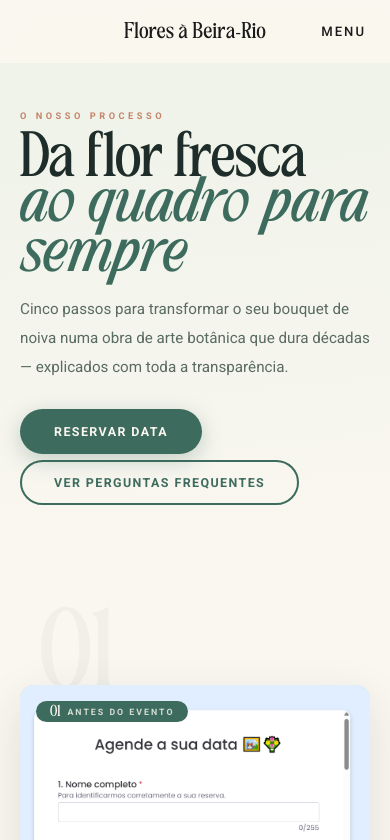
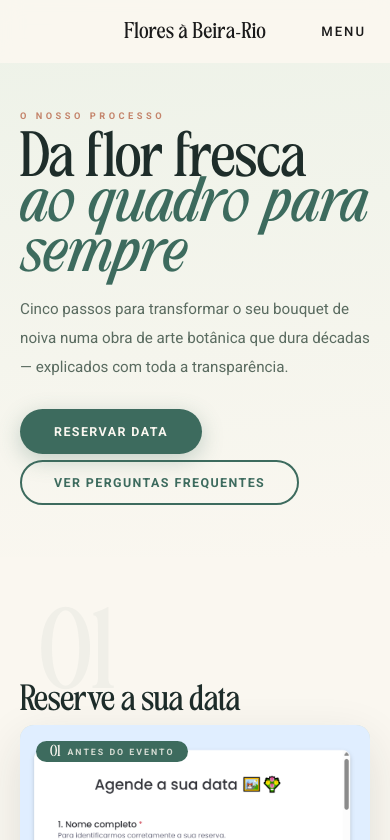
Before and after one commit to floresabeirario/fbr-website, a Next.js app: page /como-funciona in a window 390 px wide. Shown: the top 840 px of the page. Built offline with nearby package versions, Linux system fonts and the light colour scheme.

Commit message:
Update page.js

```diff
--- a/app/como-funciona/page.js
+++ b/app/como-funciona/page.js
@@ -3,7 +3,6 @@
 import { motion } from "framer-motion";
 
 // ─── HowTo Schema ─────────────────────────────────────────────────────────────
-// Aparece nos resultados do Google como rich snippet com os passos numerados
 const HowToSchema = () => (
   <script
     type="application/ld+json"
@@ -86,7 +85,7 @@ const STEPS = [
     n:      "03",
     tag:    "Até 6 meses",
     title:  "Prensagem pétala a pétala",
-    img:    "/passo-3-prensagem.jpg",
+    img:    "/prensa.webp",
     imgAlt: "Pétalas de flores de casamento a serem prensadas artesanalmente em papel botânico",
     body:   "É aqui que acontece a magia — e também a parte que não pode ser apressada. Cada pétala, folha e raminho é prensado individualmente em condições controladas de temperatura e humidade, sem químicos, sem plásticos.",
     note:   "Este processo pode demorar vários meses, e é exactamente esse tempo que faz a diferença entre um resultado mediano e uma obra de arte que dura décadas."
@@ -145,8 +144,7 @@ const DELIVERY = [
 
 // ─── Componente Step — layout editorial alternado ─────────────────────────────
 const Step = ({ step, index }) => {
-  const isEven   = index % 2 === 0;   // imagem à esquerda nos pares
-  const delay    = 0.08;
+  const isEven = index % 2 === 0;
 
   return (
     <article
@@ -154,7 +152,7 @@ const Step = ({ step, index }) => {
       aria-labelledby={`${step.id}-title`}
       style={{ marginBottom: "clamp(64px,12vw,110px)" }}
     >
-      {/* Large ghost number — decorative, hidden from a11y */}
+      {/* Large ghost number — decorative */}
       <div aria-hidden="true" style={{
         fontFamily: "'TAN-MEMORIES', serif",
         fontSize:   "clamp(5rem,18vw,14rem)",
@@ -180,6 +178,22 @@ const Step = ({ step, index }) => {
       >
         {/* Photo */}
         <div className="step-photo-wrap">
+
+          {/* ── Título visível APENAS no mobile (acima da foto) ── */}
+          <h2
+            id={`${step.id}-title`}
+            className="step-title-mobile"
+            style={{
+              fontFamily: "'TAN-MEMORIES', serif",
+              fontSize:   "clamp(1.6rem,4vw,2.5rem)",
+              color:      "#1E2D2A",
+              margin:     "0 0 clamp(12px,2vw,16px)",
+              lineHeight: 1.1
+            }}
+          >
+            {step.title}
+          </h2>
+
           <div style={{
             position:     "relative",
             borderRadius: "clamp(14px,2.5vw,22px)",
@@ -238,8 +252,10 @@ const Step = ({ step, index }) => {
 
         {/* Text */}
         <div className="step-text">
+          {/* ── Título visível APENAS no desktop ── */}
           <h2
             id={`${step.id}-title`}
+            className="step-title-desktop"
             style={{
               fontFamily: "'TAN-MEMORIES', serif",
               fontSize:   "clamp(1.6rem,4vw,2.5rem)",
@@ -260,7 +276,7 @@ const Step = ({ step, index }) => {
             {step.body}
           </p>
 
-          {/* Note / detail */}
+          {/* Note */}
           <div style={{
             padding:      "clamp(14px,2vw,18px) clamp(16px,2.5vw,22px)",
             borderRadius: "12px",
@@ -314,6 +330,10 @@ export default function ComoFunciona() {
             align-items: center;
           }
 
+          /* Mobile: título acima da foto, oculto na coluna de texto */
+          .step-title-mobile  { display: block; }
+          .step-title-desktop { display: none; }
+
           @media (min-width: 768px) {
             .step-grid {
               grid-template-columns: 1fr 1fr;
@@ -322,6 +342,10 @@ export default function ComoFunciona() {
             /* odd steps: text left, photo right */
             .step-grid--odd .step-photo-wrap { order: 2; }
             .step-grid--odd .step-text       { order: 1; }
+
+            /* Desktop: título dentro da coluna de texto */
+            .step-title-mobile  { display: none; }
+            .step-title-desktop { display: block; }
           }
 
           /* Photo hover */
@@ -479,7 +503,6 @@ export default function ComoFunciona() {
                 botânica que dura décadas — explicados com toda a transparência.
               </p>
 
-              {/* Payment anchors — useful context before scrolling */}
               <div style={{
                 display:        "flex",
                 flexWrap:       "wrap",
@@ -500,7 +523,7 @@ export default function ComoFunciona() {
         </section>
 
         {/* ══════════════════════════════════════════════════════
-            STEPS — editorial alternating layout
+            STEPS
         ══════════════════════════════════════════════════════ */}
         <section
           aria-label="Os cinco passos da preservação de flores"
@@ -516,7 +539,7 @@ export default function ComoFunciona() {
         </section>
 
         {/* ══════════════════════════════════════════════════════
-            O QUE ESTÁ INCLUÍDO — trust builder
+            O QUE ESTÁ INCLUÍDO
         ══════════════════════════════════════════════════════ */}
         <section
           aria-label="O que está incluído na preservação de flores"
@@ -563,7 +586,6 @@ export default function ComoFunciona() {
                     alignItems:      "flex-start"
                   }}
                 >
-                  {/* Checkmark */}
                   <div style={{ flexShrink: 0, marginTop: "2px" }}>
                     <svg width="18" height="18" viewBox="0 0 20 20" fill="none" aria-hidden="true">
                       <circle cx="10" cy="10" r="10" fill="rgba(61,107,94,0.1)"/>
@@ -773,24 +795,9 @@ export default function ComoFunciona() {
                 gap:                 "clamp(8px,2vw,16px)"
               }}>
                 {[
-                  {
-                    pct:   "30%",
-                    label: "Na reserva",
-                    desc:  "Sinal que garante a sua vaga. Não reembolsável.",
-                    c:     "#8BA888"
-                  },
-                  {
-                    pct:   "40%",
-                    label: "Início do trabalho",
-                    desc:  "Quando as flores chegam e iniciamos a prensagem.",
-                    c:     "#B8954A"
-                  },
-                  {
-                    pct:   "30%",
-                    label: "Antes da entrega",
-                    desc:  "Após aprovação da composição e antes de enviarmos o quadro.",
-                    c:     "#C4846B"
-                  }
+                  { pct: "30%", label: "Na reserva",       desc: "Sinal que garante a sua vaga. Não reembolsável.", c: "#8BA888" },
+                  { pct: "40%", label: "Início do trabalho", desc: "Quando as flores chegam e iniciamos a prensagem.", c: "#B8954A" },
+                  { pct: "30%", label: "Antes da entrega",  desc: "Após aprovação da composição e antes de enviarmos o quadro.", c: "#C4846B" }
                 ].map((p, i) => (
                   <div key={i} style={{
                     backgroundColor: "rgba(250,247,240,0.06)",
@@ -837,7 +844,7 @@ export default function ComoFunciona() {
         </section>
 
         {/* ══════════════════════════════════════════════════════
-            BOTÂNICA vs RESINA — diferenciador
+            BOTÂNICA vs RESINA
         ══════════════════════════════════════════════════════ */}
         <section
           aria-label="Diferença entre preservação botânica e resina epóxi"
@@ -987,7 +994,6 @@ export default function ComoFunciona() {
             transition={{ duration: 0.75 }}
             style={{ maxWidth: "580px", margin: "0 auto" }}
           >
-            {/* Gold divider */}
             <div aria-hidden="true" style={{
               width:      "44px",
               height:     "1px",
@@ -1030,7 +1036,6 @@ export default function ComoFunciona() {
               </a>
             </div>
 
-            {/* Internal links */}
             <div style={{
               display:        "flex",
               flexWrap:       "wrap",
```
